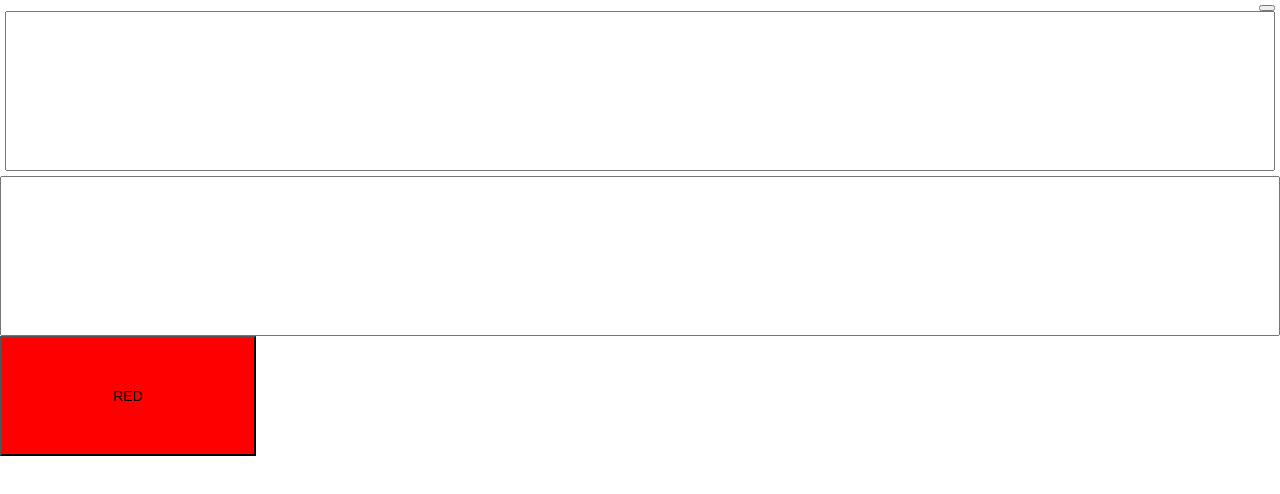
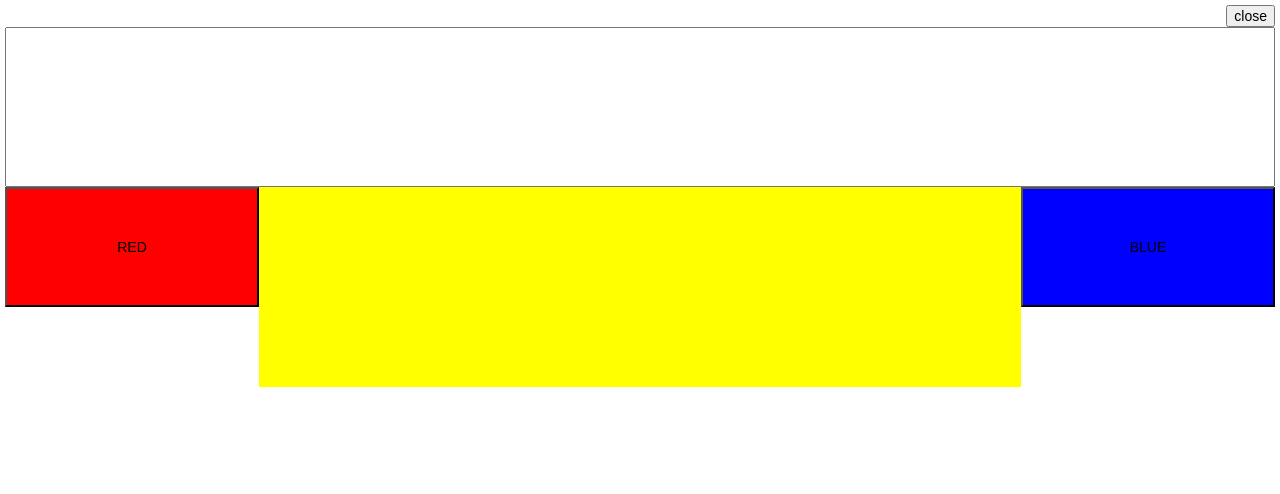
Before and after one commit to JanTigeros/Taekwondo-app, an Electron app: page app/index.html in a window 1280 px wide. Drawn offline with nearby package versions, Linux system fonts and the light colour scheme.

Commit message:
update index

```diff
--- a/app/index.html
+++ b/app/index.html
@@ -18,9 +18,11 @@
         .paint {}
     </style>
     <div id="root" style="padding: 5px;">
-        <button v-on:click="close()" style="float: right;"></button>
-
+        <button v-on:click="close()" style="float: right;">close</button>
         <input style="height: 20vh; width: 100%;" class="paint">
+        <button v-on:click="count()"style="float: left; height: 15vh; width: 20%; color:black; background-color: red; ">RED</button>
+        <input style="height: 25vh; width: 60%; background-color: yellow; color: black; border: none;" >
+        <button style="float: right; height: 15vh; width: 20%; color:black; background-color: blue; ">BLUE</button>
     </div>
 
     <script>
@@ -30,17 +32,20 @@
             new Vue({
                 el: "#root",
                 data: () => ({
+                    score1: 0
                 }),
                 methods: {
                     close() {
                         ipcRenderer.send('request-app-close');
+                    },
+                    count() {
+                        this.score1=+ 1;
                     }
                 }
             });
         });
     </script>
-    <input style="height: 20vh; width: 100%;" class="paint">
-    <button style="float: left; height: 15vh; width: 20%; color:black; background-color: red; ">RED</button>
+
 
 
 </body>
```
